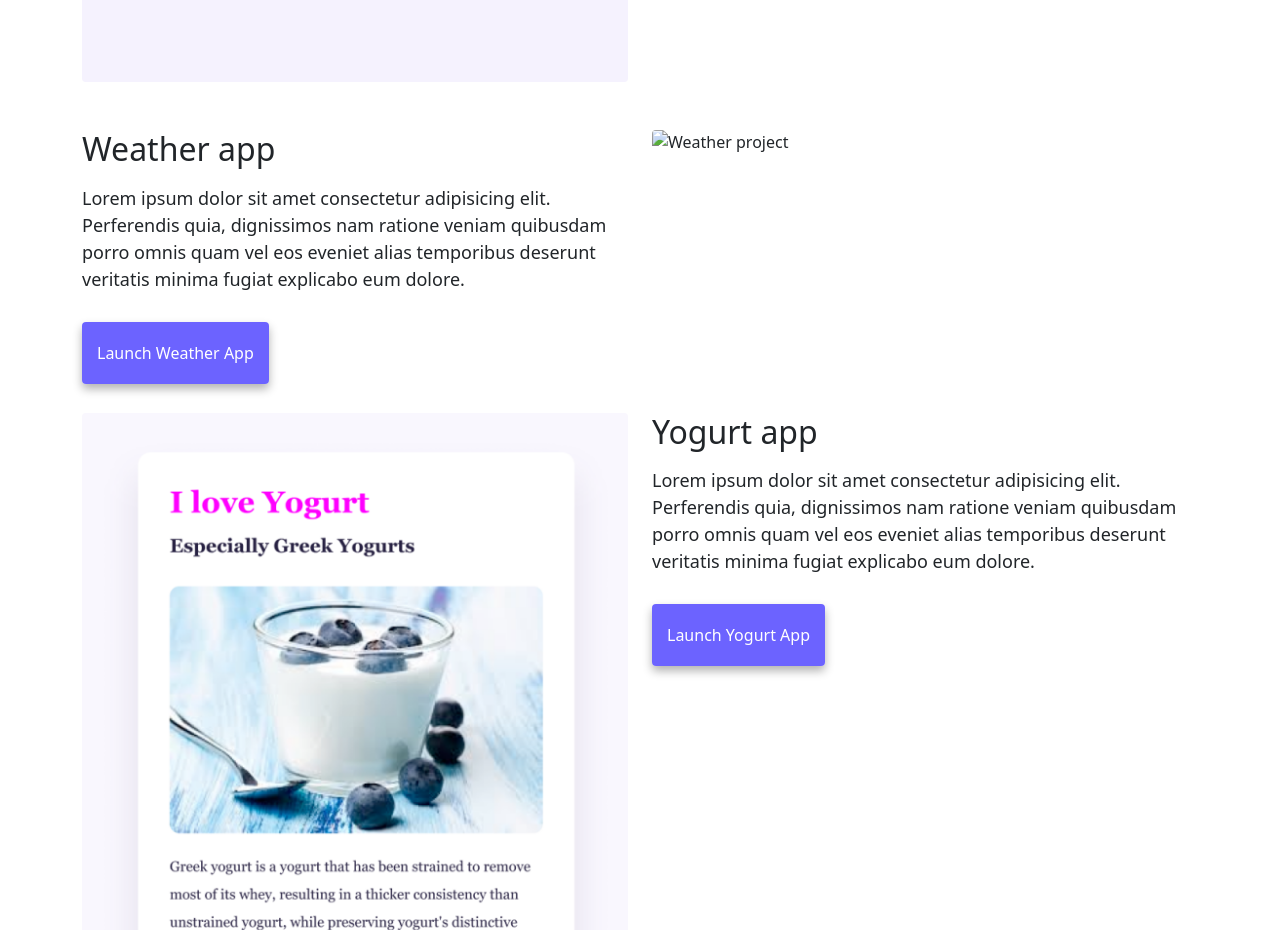
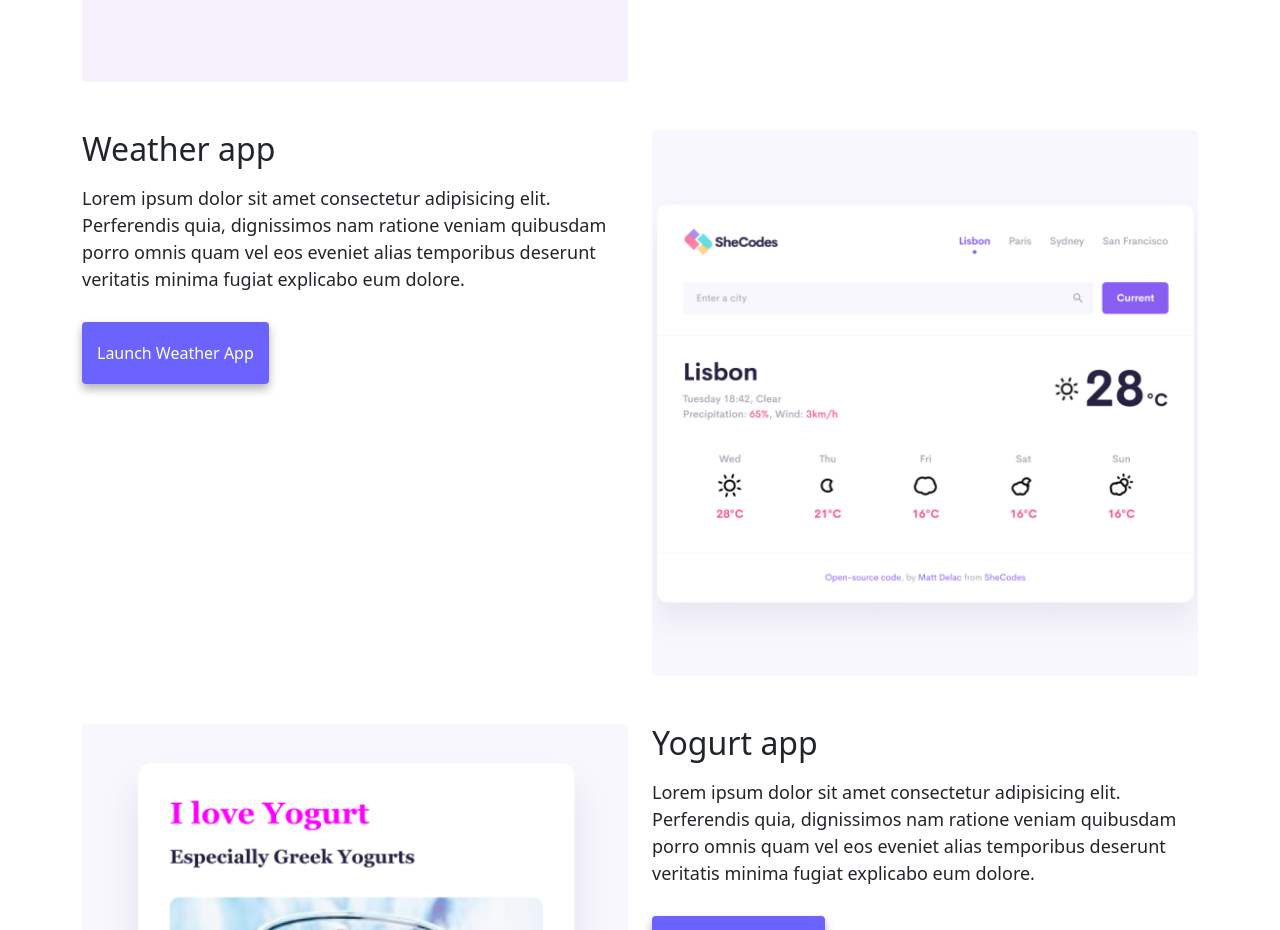
Before and after one commit to 1543-STACK/work-dev, a plain HTML site: page index.html in a window 1280 px wide. Shown: the part 940-1870 px from the top of the page. Drawn offline with nearby package versions, Linux system fonts and the light colour scheme.

Commit message:
update html file

```diff
--- a/index.html
+++ b/index.html
@@ -126,7 +126,7 @@
         </div>
         <div class="col-sm-6">
           <img
-            src="/images/weather.jpg.png"
+            src="/images/weather.png"
             class="img-fluid rounded d-none d-sm-block"
             alt="Weather project"
           />
```
